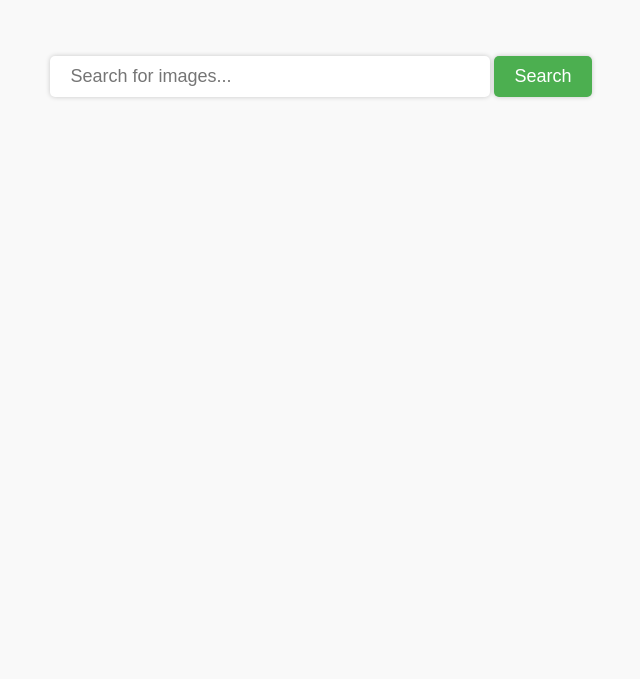
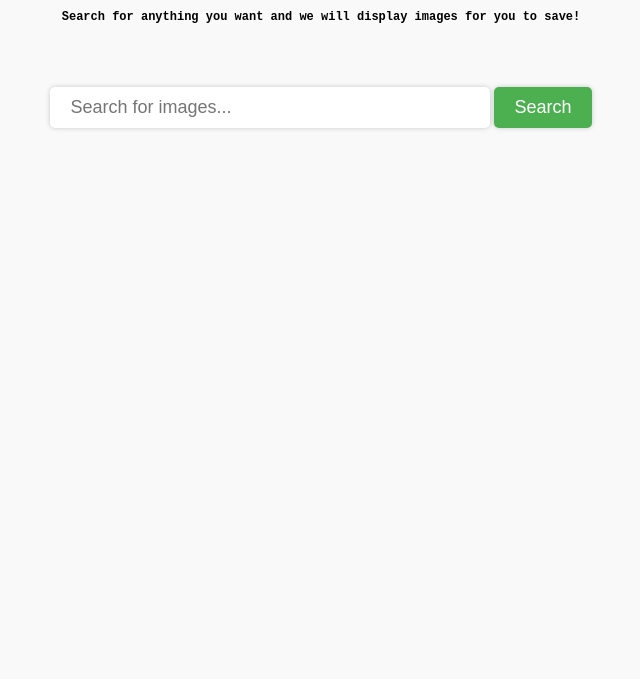
Before and after one commit to stephenkettley/image-search-app, a plain HTML site: page index.html in a window 1280 px wide. Shown: the part 121-800 px from the top of the page, without its empty margins (319-959 px from the left). Drawn offline with Linux system fonts and the light colour scheme.

Commit message:
add in extra heading description

```diff
--- a/index.html
+++ b/index.html
@@ -8,6 +8,7 @@
 </head>
 <body>
     <h1>Image Search App</h1>
+    <h3>Search for anything you want and we will display images for you to save!</h3>
     <form>
         <input type="text" id="search-input" placeholder="Search for images...">
         <button id="search-button">Search</button>
--- a/style.css
+++ b/style.css
@@ -10,7 +10,14 @@ h1 {
     font-weight: bold;
     text-align: center;
     margin-top: 40px;
+    margin-bottom: 10px;
+}
+
+h3 {
+    font-size: 12px;
+    text-align: center;
     margin-bottom: 60px;
+
 }
 
 form {
@@ -102,6 +109,7 @@ form {
     transition: all 0.3s ease;
     cursor: pointer;
     display: none;
+    margin-bottom: 60px;
 }
 
 #show-more-button:hover {
```
